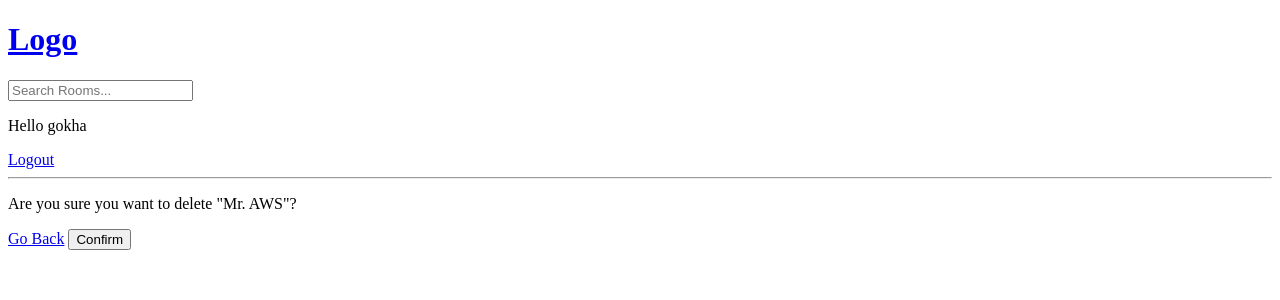
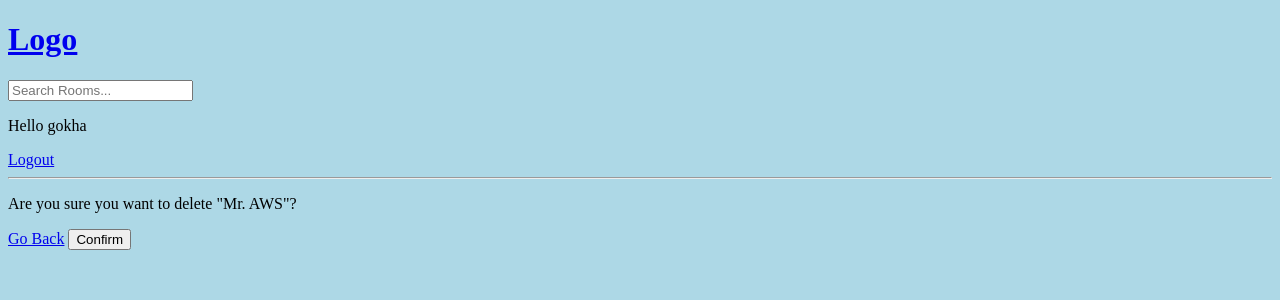
Before and after one commit to Goodkhau/DjangoFirstProject, a Django app: page /delete-room/6/ in a window 1280 px wide. Shown: the top 300 px of the page. Run offline with Django 5.2, Linux system fonts and the light colour scheme; a user stored in the database is signed in; data comes from the database, SQL or seed files in the repository.

Commit message:
Added static files directory and created main.css

```diff
--- a/firstproject/firstproject/settings.py
+++ b/firstproject/firstproject/settings.py
@@ -120,6 +120,10 @@ USE_TZ = True
 
 STATIC_URL = 'static/'
 
+STATICFILES_DIRS = [
+    BASE_DIR / 'static'
+]
+
 # Default primary key field type
 # https://docs.djangoproject.com/en/5.2/ref/settings/#default-auto-field
 
--- /dev/null
+++ b/firstproject/static/styles/main.css
@@ -0,0 +1,3 @@
+body{
+    background-color: lightblue;
+}
--- a/firstproject/templates/main.html
+++ b/firstproject/templates/main.html
@@ -1,9 +1,11 @@
 <!DOCTYPE html>
+{% load static %}
 <html lang="en">
 <head>
     <meta charset="UTF-8">
     <meta name="viewport" content="width=device-width, initial-scale=1.0">
     <title>First Project</title>
+    <link rel="stylesheet" type="text/css" media="screen" href="{% static 'styles/main.css' %}">
 </head>
 <body>
     {% include 'navbar.html' %}
```
